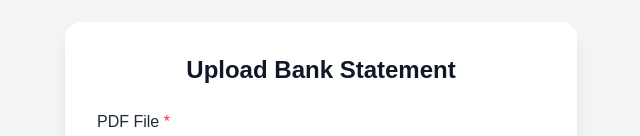
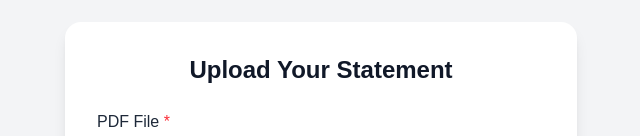
Before and after one commit to iamshaheenumar/statement-analyzer-frontend-nextjs, a Next.js app: page /upload in a window 1280 px wide. Shown: the part 202-338 px from the top of the page, without its empty margins (319-959 px from the left). Built offline with nearby package versions, Linux system fonts and the light colour scheme.

Commit message:
remove bank related labels

```diff
--- a/src/app/layout.tsx
+++ b/src/app/layout.tsx
@@ -13,8 +13,8 @@ const geistMono = Geist_Mono({
 });
 
 export const metadata: Metadata = {
-  title: "Bank Statement",
-  description: "Parse your bank statement",
+  title: "Statement Analysis",
+  description: "Parse your statement for analysiss",
 };
 
 export default function RootLayout({
--- a/src/app/upload/page.tsx
+++ b/src/app/upload/page.tsx
@@ -267,7 +267,7 @@ export default function UploadPage() {
     <div className="flex flex-col items-center justify-center min-h-screen bg-gray-100 px-4">
       <div className="max-w-lg w-full bg-white rounded-2xl shadow-lg p-8">
         <h1 className="text-2xl font-bold mb-6 text-center text-gray-900">
-          Upload Bank Statement
+          Upload Your Statement
         </h1>
 
         <form
```
